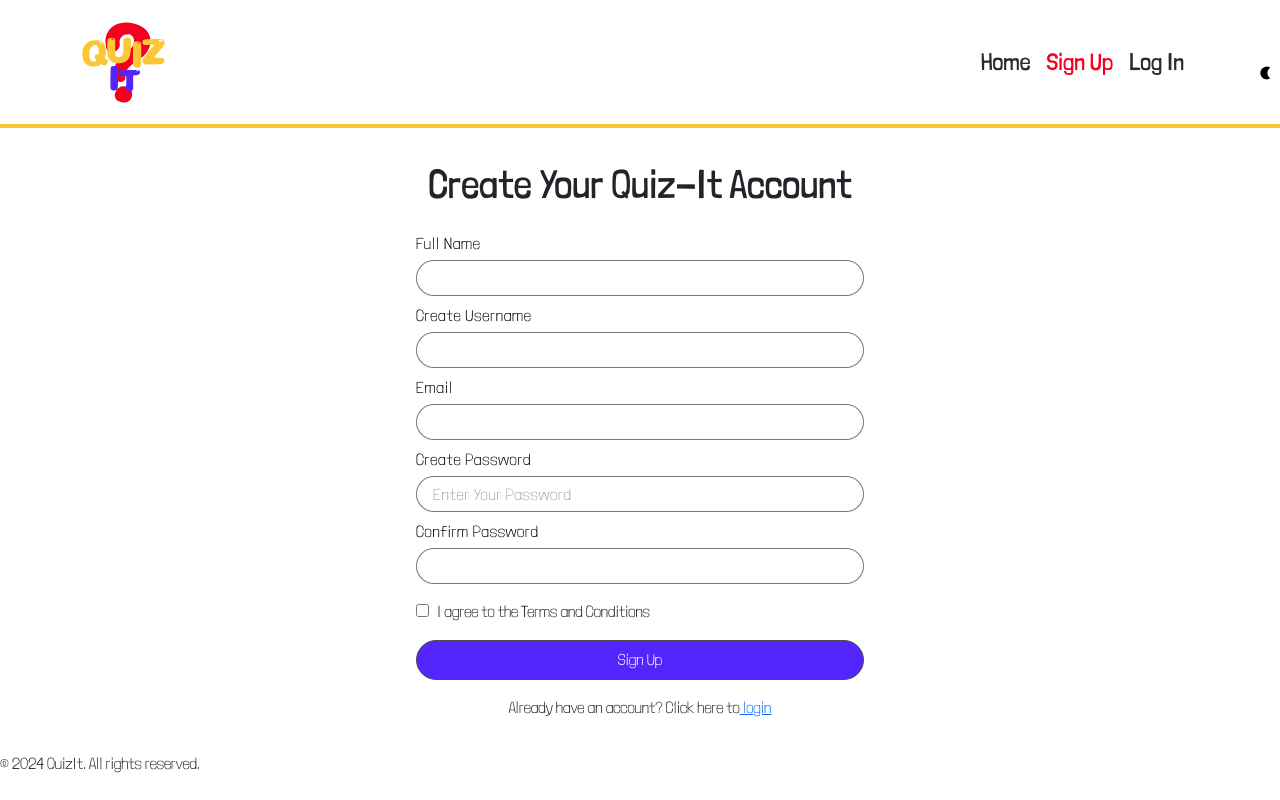
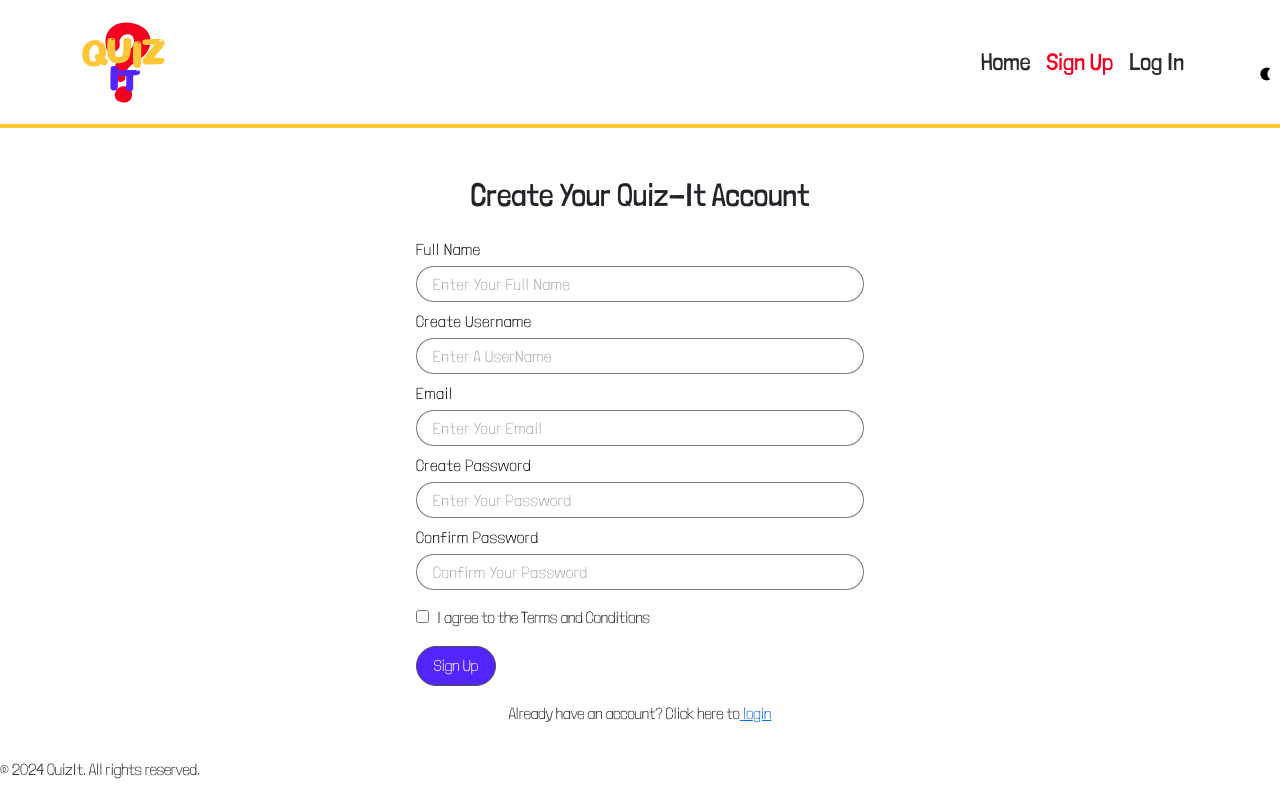
Before and after one commit to mashalnaeem/mashal-naeem-quizit, a React (Create React App) app: page /signup in a window 1280 px wide. Built offline with nearby package versions, Linux system fonts and the light colour scheme.

Commit message:
add styling to log in page

```diff
--- a/src/components/ModalComponent/ModalComponent.scss
+++ b/src/components/ModalComponent/ModalComponent.scss
@@ -27,6 +27,7 @@
     &__button {
         @include button;
         @include text;
+        color: $white;
         font-size: 0.75rem;
         padding: 0;
     }
--- a/src/pages/LoginPage/LoginPage.js
+++ b/src/pages/LoginPage/LoginPage.js
@@ -1,58 +1,101 @@
-import "./LoginPage.scss"
-
+import "./LoginPage.scss";
 import { useState } from 'react';
 import axios from 'axios';
 import { useNavigate, Link } from 'react-router-dom';
 import { Button } from "react-bootstrap";
-import Input from "../../components/Input/Input.js"
+import Input from "../../components/Input/Input.js";
 
 function LoginPage() {
+
   const [email, setEmail] = useState('');
   const [password, setPassword] = useState('');
   const [error, setError] = useState('');
+  const [errors, setErrors] = useState({});
   const navigate = useNavigate();
 
+  const handleInputChange = (e, field) => {
+
+    const { value } = e.target;
+    setErrors(prevErrors => ({ ...prevErrors, [field]: '' }));
+    switch (field) {
+      case 'email':
+        setEmail(value);
+        break;
+      case 'password':
+        setPassword(value);
+        break;
+      default:
+        break;
+    }
+  };
+
   const handleSubmit = async (e) => {
+
   e.preventDefault();
+
+  // Validate form fields
+  const newErrors = {};
+  if (!email) {
+    newErrors['email'] = 'Email is required';
+  }
+  if (!password) {
+    newErrors['password'] = 'Password is required';
+  }
+
+  // Update errors state
+  setErrors(newErrors);
+
+  // If any required field is missing, stop login process
+  if (Object.keys(newErrors).length > 0) {
+    return;
+  }
+
+  // Attempt login
   try {
     const response = await axios.post('http://localhost:8080/api/users/login', {
       email,
       password,
     });
-
     const { userId, token } = response.data;
-
-      // Store the token in session storage
     sessionStorage.setItem('token', token);
     sessionStorage.setItem('userId', userId);
-
-      // Redirect user to profile page
     navigate(`/${response.data.userId}/home`);
 
   } catch (error) {
+    if (error.response && error.response.data && error.response.data.error) {
       setError(error.response.data.error);
+
+    } else {
+      setError('An error occurred during login.');
+    }
   }
 };
 
   return (
     <div className="form">
-      <h2>Login</h2>
-      {error && <div>{error}</div>}
+      <h2 className="form__title">User Login</h2>
+      {error && <div className="form__error">{error}</div>}
       <form onSubmit={handleSubmit}>
         <Input
           name="email"
           value={email}
           label="Email"
-          onChange={(e) => setEmail(e.target.value)}
+          onChange={(e) => handleInputChange(e, 'email')}
           type="email"
+          className={errors.email ? 'error' : ''}
         />
+        {errors.email && <span className="form__error">{errors.email}</span>}
+
         <Input
           name="password"
           value={password}
           label="Password"
-          onChange={(e) => setPassword(e.target.value)}
+          onChange={(e) => handleInputChange(e, 'password')}
           type="password"
+          className={errors.password ? 'error' : ''}
         />
+        {errors.password && <span className="form__error">{errors.password}</span>}
+
         <Button className="form__button" type="submit">Login</Button>
         <p>Don't have an account? <Link to="/signup">Sign up</Link></p>
       </form>
--- a/src/pages/LoginPage/LoginPage.scss
+++ b/src/pages/LoginPage/LoginPage.scss
@@ -1,17 +1,52 @@
+@use "../../styles/partials/global" as *;
+@use "../../styles/partials/mixins" as *;
+@use "../../styles/partials/variables" as *;
+@use "../../styles/partials/typography" as *;
+
 .form {
+    margin: 1rem;
+    display: flex;
+    flex-direction: column;
+
+    @include tablet {
+        width: 50%;
+        margin: 2rem auto;
+    }
+
+    @include desktop {
+        width: 35%;
+    }
+
+    &__title {
+        text-align: center;
+        margin: 1rem 0;
+        margin-bottom: 0;
+        font-size: 2rem;
+
+        @include tablet {
+            margin-bottom: 1rem;
+        }
+    }
 
     &__button {
-        width: 100%;
-        margin-right: 1rem;
+        @include button;
+        margin: 1rem 0;
+        background-color: $blue;
+        font-size: 1rem;
+    }
 
-        &--cancel {
-            color: #003fc2;
-            background-color: white;
+    &__error {
+       @include error;
+    }
 
-        &:hover {
-            color: white;
-            background-color: #003fc2;
-        }
+    &__label {
+        margin: 1rem 0.5rem;
+        margin-bottom: 0;
     }
+
+    &__footer {
+        margin: auto;
+        text-align: center;
+    }
+
 }
-}
--- a/src/pages/SignUpPage/SignUpPage.js
+++ b/src/pages/SignUpPage/SignUpPage.js
@@ -129,6 +129,7 @@
           onChange={(e) => handleInputChange(e, 'fullName')}
           onBlur={() => handleInputBlur('fullName')}
           type="text"
+          placeholder="Enter Your Full Name"
           className={errors.fullName ? 'error' : ''}
         />
         {errors.fullName && <span className="form__error">{errors.fullName}</span>}
@@ -140,6 +141,7 @@
           onChange={(e) => handleInputChange(e, 'username')}
           onBlur={() => handleInputBlur('username')}
           type="text"
+          placeholder="Enter A UserName"
           className={errors.username ? 'error' : ''}
         />
         {errors.username && <span className="form__error">{errors.username}</span>}
@@ -151,6 +153,7 @@
           onChange={(e) => handleInputChange(e, 'email')}
           onBlur={() => handleInputBlur('email')}
           type="email"
+          placeholder="Enter Your Email"
           className={errors.email ? 'error' : ''}
         />
         {errors.email && <span className="form__error">{errors.email}</span>}
@@ -174,6 +177,7 @@
           onChange={(e) => handleInputChange(e, 'confirmPassword')}
           onBlur={() => handleInputBlur('confirmPassword')}
           type="password"
+          placeholder="Confirm Your Password"
           className={errors.confirmPassword ? 'error' : ''}
         />
         {errors.confirmPassword && <span className="form__error">{errors.confirmPassword}</span>}
```
Lines whose indentation alone changed are shown as unchanged.
